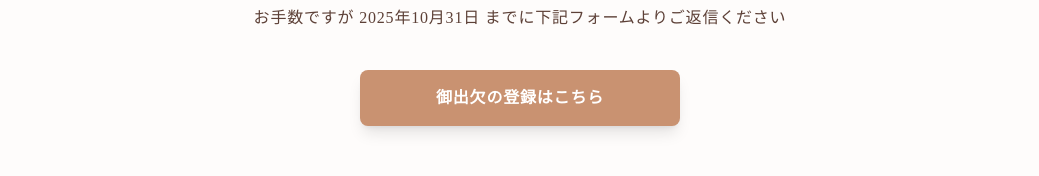
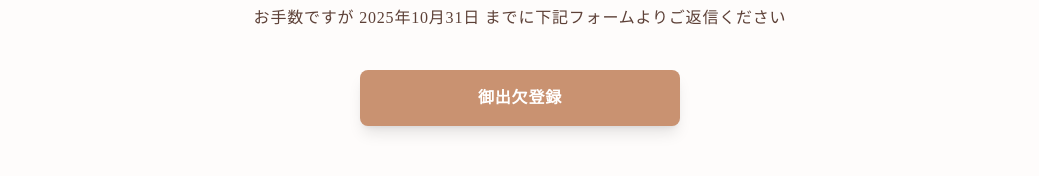
Before and after one commit to terashiiiiii/marry-page, a React (Vite) app: page / in a window 1280 px wide. Shown: the part 2796-2972 px from the top of the page, without its empty margins (120-1159 px from the left). Built offline with nearby package versions, Linux system fonts and the light colour scheme.

Commit message:
出欠登録ボタンテキスト修正

```diff
--- a/src/components/Rsvp.jsx
+++ b/src/components/Rsvp.jsx
@@ -15,7 +15,7 @@ const Rsvp = () => {
                         rel="noopener noreferrer"
                         className="w-full max-w-xs inline-block bg-primary text-white font-bold py-4 px-6 rounded-lg hover:bg-opacity-90 transition-transform transform hover:scale-105 shadow-lg"
                     >
-                        御出欠の登録はこちら
+                        御出欠登録
                     </a>
                 </div>
             </div>
```
